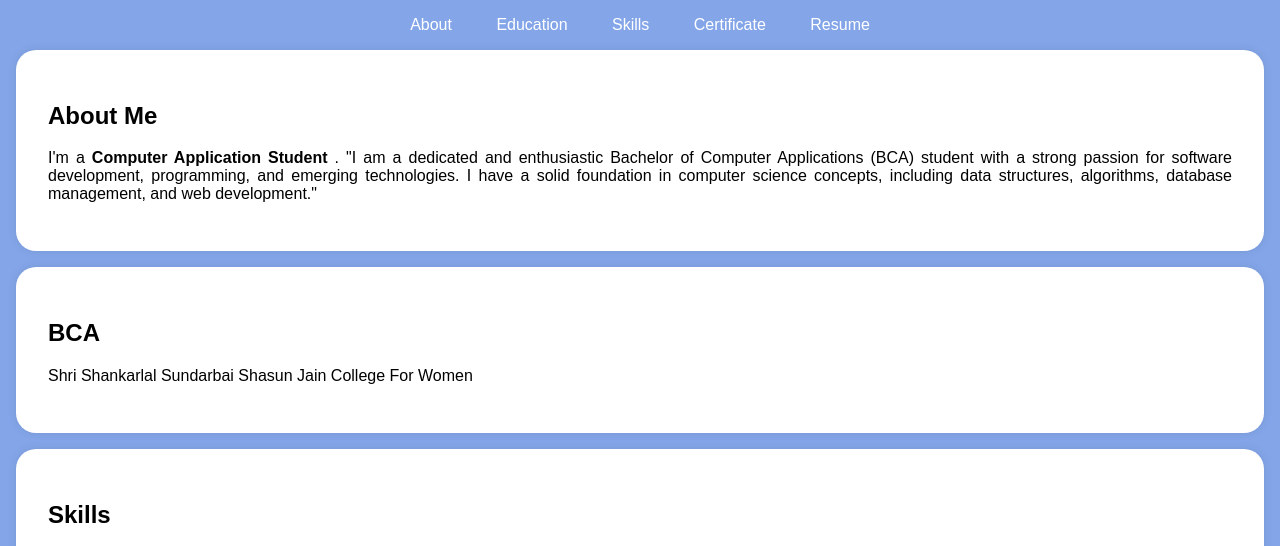
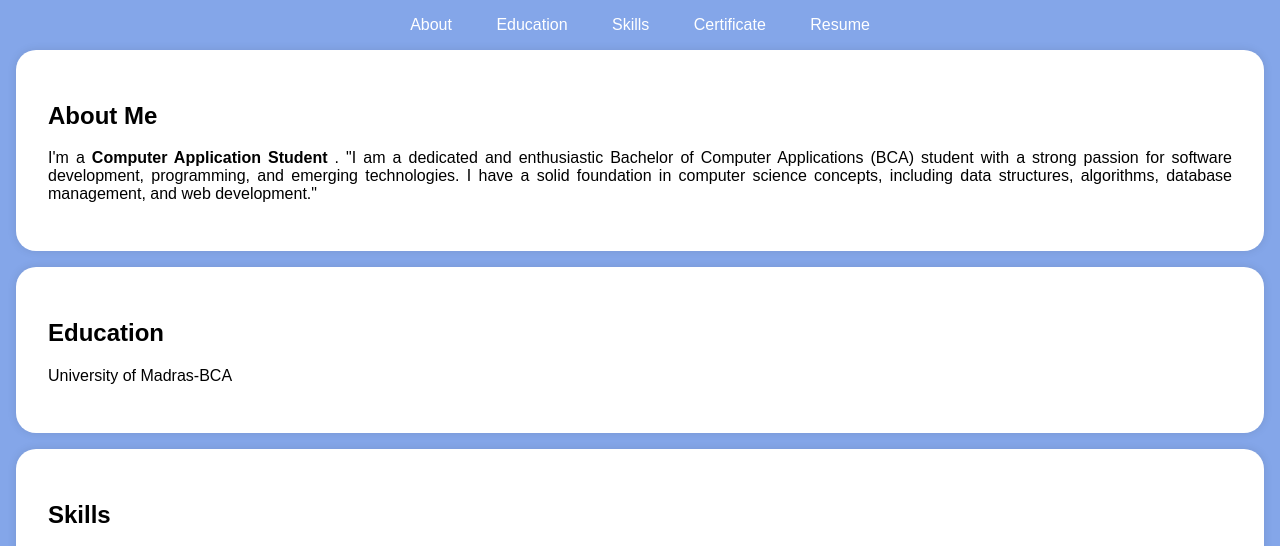
Before and after one commit to Mathiksha/Portfolio, a plain HTML site: page index.html in a window 1280 px wide. Shown: the part 197-743 px from the top of the page. Drawn offline with Linux system fonts and the light colour scheme.

Commit message:
index.html

```diff
--- a/index.html
+++ b/index.html
@@ -246,9 +246,9 @@
 
         <div class="section-content">
 
-            <h2>BCA</h2>
+            <h2>Education</h2>
 
-            <p>Shri Shankarlal Sundarbai Shasun Jain College For Women</p>
+            <p>University of Madras-BCA</p>
 
 
 
```
